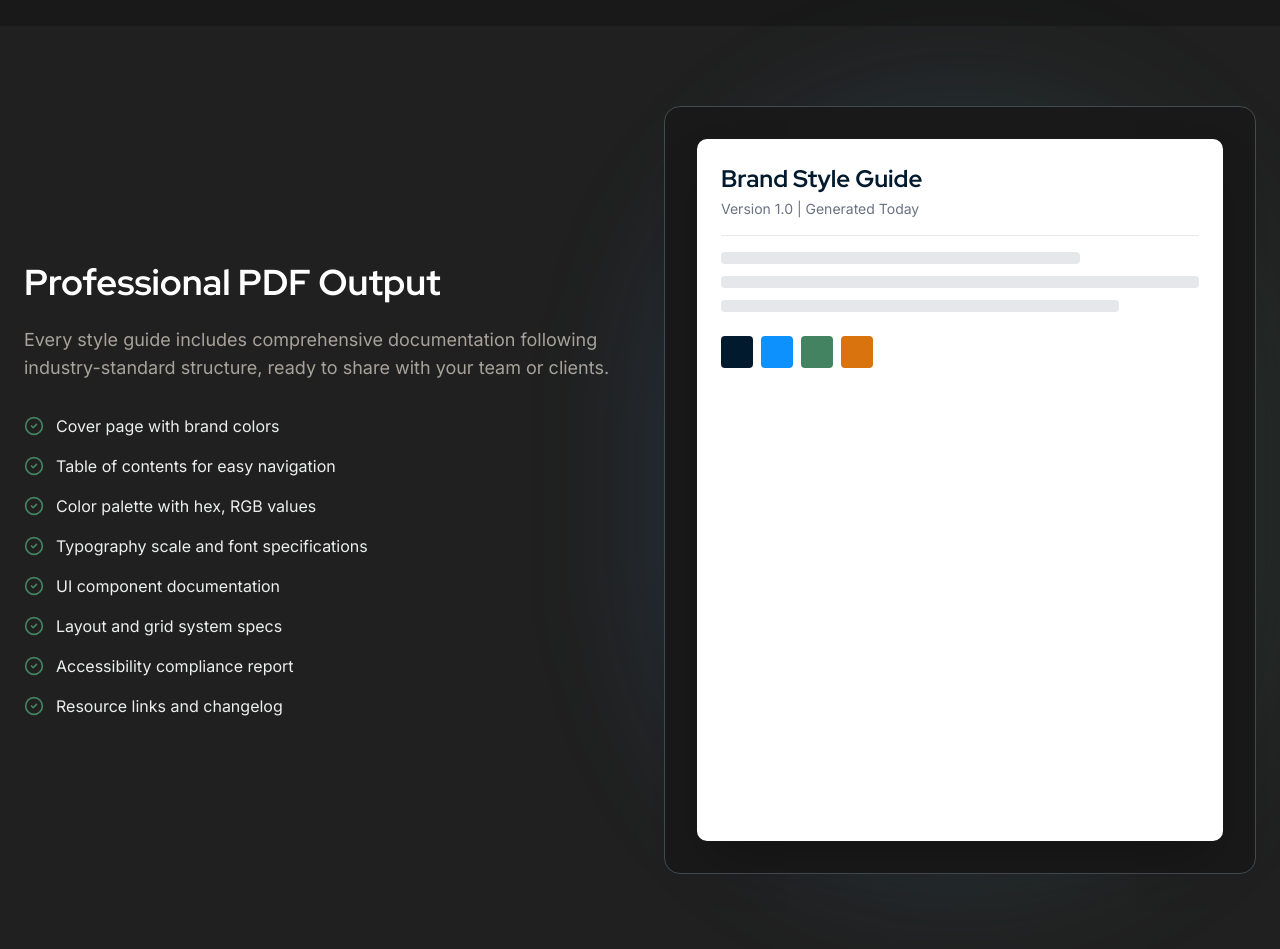
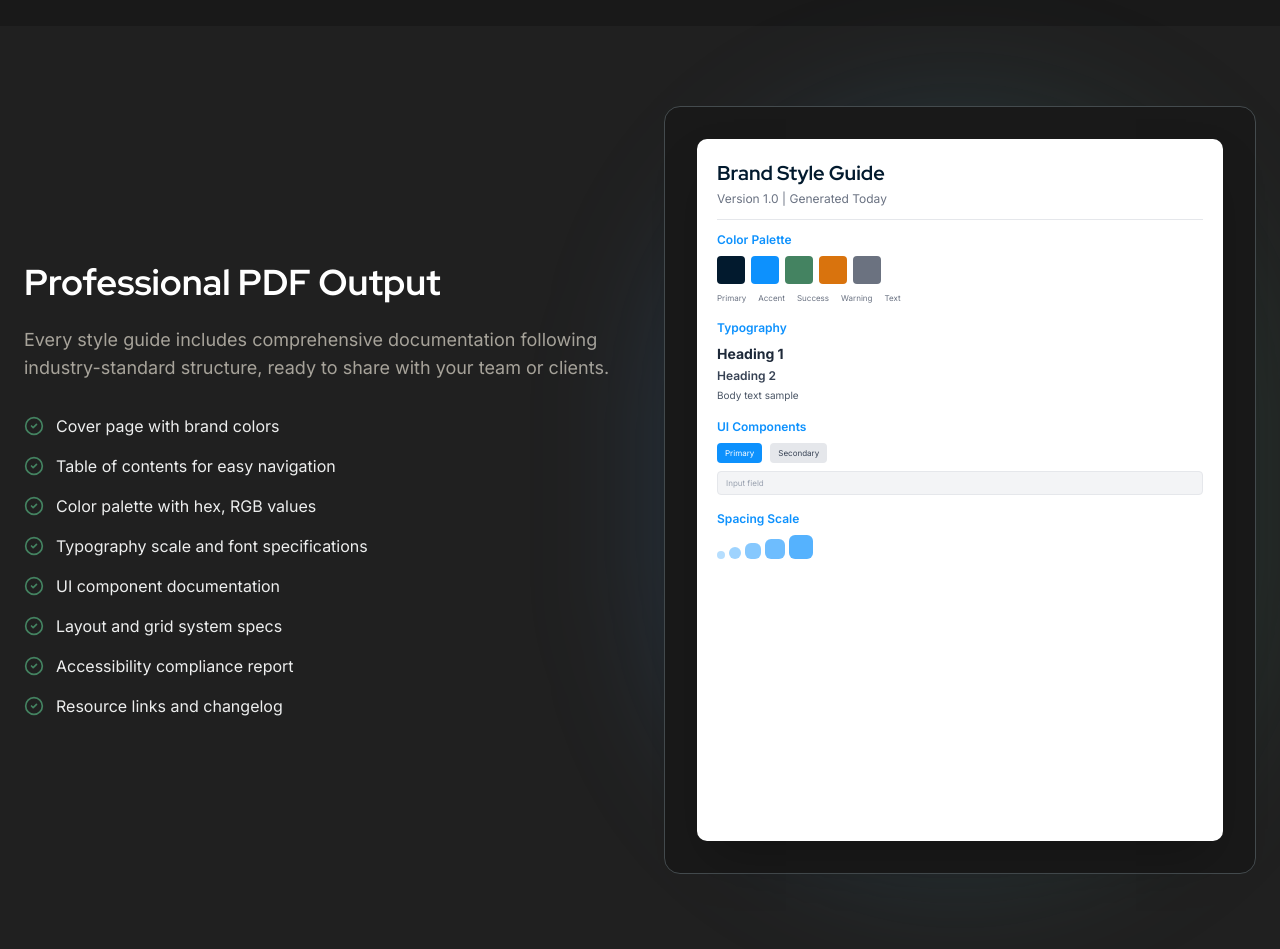
Before and after one commit to TomsTools11/styleguidegenerator, a Next.js app in the folder style-guide-app/: page / in a window 1280 px wide. Shown: the part 2800-3749 px from the top of the page. Built offline with nearby package versions, Linux system fonts and the light colour scheme.

Commit message:
Enhance PDF preview graphic with more content sections
Add Color Palette, Typography, UI Components, and Spacing Scale
sections to the PDF mockup to fill whitespace and better represent
the actual style guide output.

```diff
--- a/style-guide-app/src/app/page.tsx
+++ b/style-guide-app/src/app/page.tsx
@@ -404,22 +404,65 @@ export default function Home() {
               <div className="relative">
                 <div className="absolute inset-0 bg-gradient-to-r from-[#407EC9]/20 to-[#448361]/20 blur-3xl rounded-full" />
                 <div className="relative bg-[#191919] border border-[#444B4E] rounded-2xl p-8">
-                  <div className="aspect-[3/4] bg-white rounded-lg shadow-2xl p-6">
-                    <div className="border-b border-gray-200 pb-4 mb-4">
-                      <div className="text-2xl font-bold text-[#021A2E]" style={{ fontFamily: "'Red Hat Display', sans-serif" }}>
+                  <div className="aspect-[3/4] bg-white rounded-lg shadow-2xl p-5 overflow-hidden">
+                    {/* Header */}
+                    <div className="border-b border-gray-200 pb-3 mb-3">
+                      <div className="text-xl font-bold text-[#021A2E]" style={{ fontFamily: "'Red Hat Display', sans-serif" }}>
                         Brand Style Guide
                       </div>
-                      <div className="text-sm text-gray-500 mt-1">Version 1.0 | Generated Today</div>
+                      <div className="text-xs text-gray-500 mt-1">Version 1.0 | Generated Today</div>
                     </div>
-                    <div className="space-y-3">
-                      <div className="h-3 bg-gray-200 rounded w-3/4" />
-                      <div className="h-3 bg-gray-200 rounded w-full" />
-                      <div className="h-3 bg-gray-200 rounded w-5/6" />
-                      <div className="mt-6 flex gap-2">
-                        <div className="w-8 h-8 rounded bg-[#021A2E]" />
-                        <div className="w-8 h-8 rounded bg-[#0D91FD]" />
-                        <div className="w-8 h-8 rounded bg-[#448361]" />
-                        <div className="w-8 h-8 rounded bg-[#D9730D]" />
+
+                    {/* Color Palette Section */}
+                    <div className="mb-4">
+                      <div className="text-xs font-semibold text-[#0D91FD] mb-2">Color Palette</div>
+                      <div className="flex gap-1.5 mb-2">
+                        <div className="w-7 h-7 rounded bg-[#021A2E]" />
+                        <div className="w-7 h-7 rounded bg-[#0D91FD]" />
+                        <div className="w-7 h-7 rounded bg-[#448361]" />
+                        <div className="w-7 h-7 rounded bg-[#D9730D]" />
+                        <div className="w-7 h-7 rounded bg-[#6B7280]" />
+                      </div>
+                      <div className="flex gap-3 text-[8px] text-gray-500">
+                        <span>Primary</span>
+                        <span>Accent</span>
+                        <span>Success</span>
+                        <span>Warning</span>
+                        <span>Text</span>
+                      </div>
+                    </div>
+
+                    {/* Typography Section */}
+                    <div className="mb-4">
+                      <div className="text-xs font-semibold text-[#0D91FD] mb-2">Typography</div>
+                      <div className="space-y-1">
+                        <div className="text-sm font-bold text-gray-800">Heading 1</div>
+                        <div className="text-xs font-semibold text-gray-700">Heading 2</div>
+                        <div className="text-[10px] text-gray-600">Body text sample</div>
+                      </div>
+                    </div>
+
+                    {/* Components Section */}
+                    <div className="mb-4">
+                      <div className="text-xs font-semibold text-[#0D91FD] mb-2">UI Components</div>
+                      <div className="flex gap-2 mb-2">
+                        <div className="px-2 py-1 bg-[#0D91FD] rounded text-[8px] text-white">Primary</div>
+                        <div className="px-2 py-1 bg-gray-200 rounded text-[8px] text-gray-700">Secondary</div>
+                      </div>
+                      <div className="h-6 bg-gray-100 rounded border border-gray-200 px-2 flex items-center">
+                        <span className="text-[8px] text-gray-400">Input field</span>
+                      </div>
+                    </div>
+
+                    {/* Spacing Section */}
+                    <div>
+                      <div className="text-xs font-semibold text-[#0D91FD] mb-2">Spacing Scale</div>
+                      <div className="flex items-end gap-1">
+                        <div className="w-2 h-2 bg-[#0D91FD]/30 rounded-sm" />
+                        <div className="w-3 h-3 bg-[#0D91FD]/40 rounded-sm" />
+                        <div className="w-4 h-4 bg-[#0D91FD]/50 rounded-sm" />
+                        <div className="w-5 h-5 bg-[#0D91FD]/60 rounded-sm" />
+                        <div className="w-6 h-6 bg-[#0D91FD]/70 rounded-sm" />
                       </div>
                     </div>
                   </div>
```
